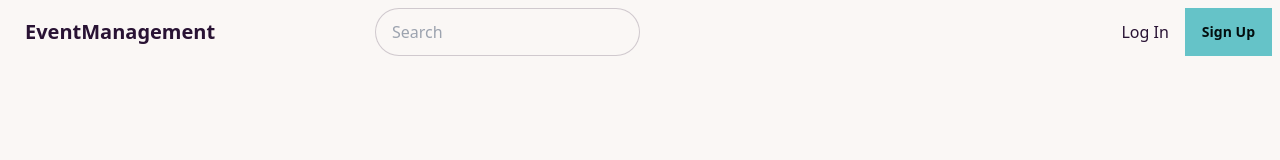
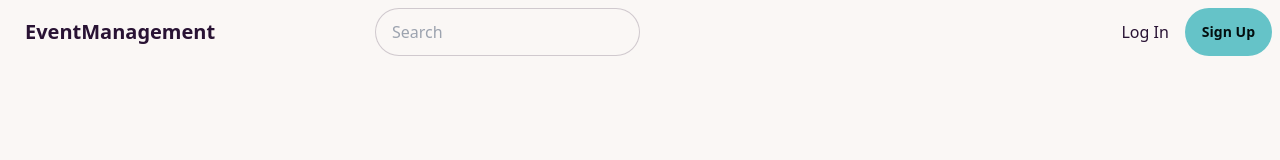
Before and after one commit to BEOpenSourceCollabs/EventManagementUI, a React (Vite) app: page / in a window 1280 px wide. Shown: the top 160 px of the page. Built offline with nearby package versions, Linux system fonts and the light colour scheme.

Commit message:
sign up button-fix

```diff
--- a/src/components/Header.tsx
+++ b/src/components/Header.tsx
@@ -1,4 +1,3 @@
-
 function Header() {
   return (
     <div className="navbar bg-base-100">
@@ -7,14 +6,20 @@ function Header() {
       </div>
       <div className="flex-none gap-2">
         <div className="form-control">
-          <input type="text" placeholder="Search" className="input input-bordered w-24 md:w-auto" />
+          <input
+            type="text"
+            placeholder="Search"
+            className="input input-bordered w-24 md:w-auto"
+          />
         </div>
       </div>
 
       <div className="navbar-end flex gap-4">
         <a>Log In</a>
-        <div className="bg-primary text-primary-content">
-          <button className="btn btn-ghost">Sign Up</button>
+        <div>
+          <button className="btn btn-ghost  bg-primary text-primary-content">
+            Sign Up
+          </button>
         </div>
       </div>
     </div>
```
